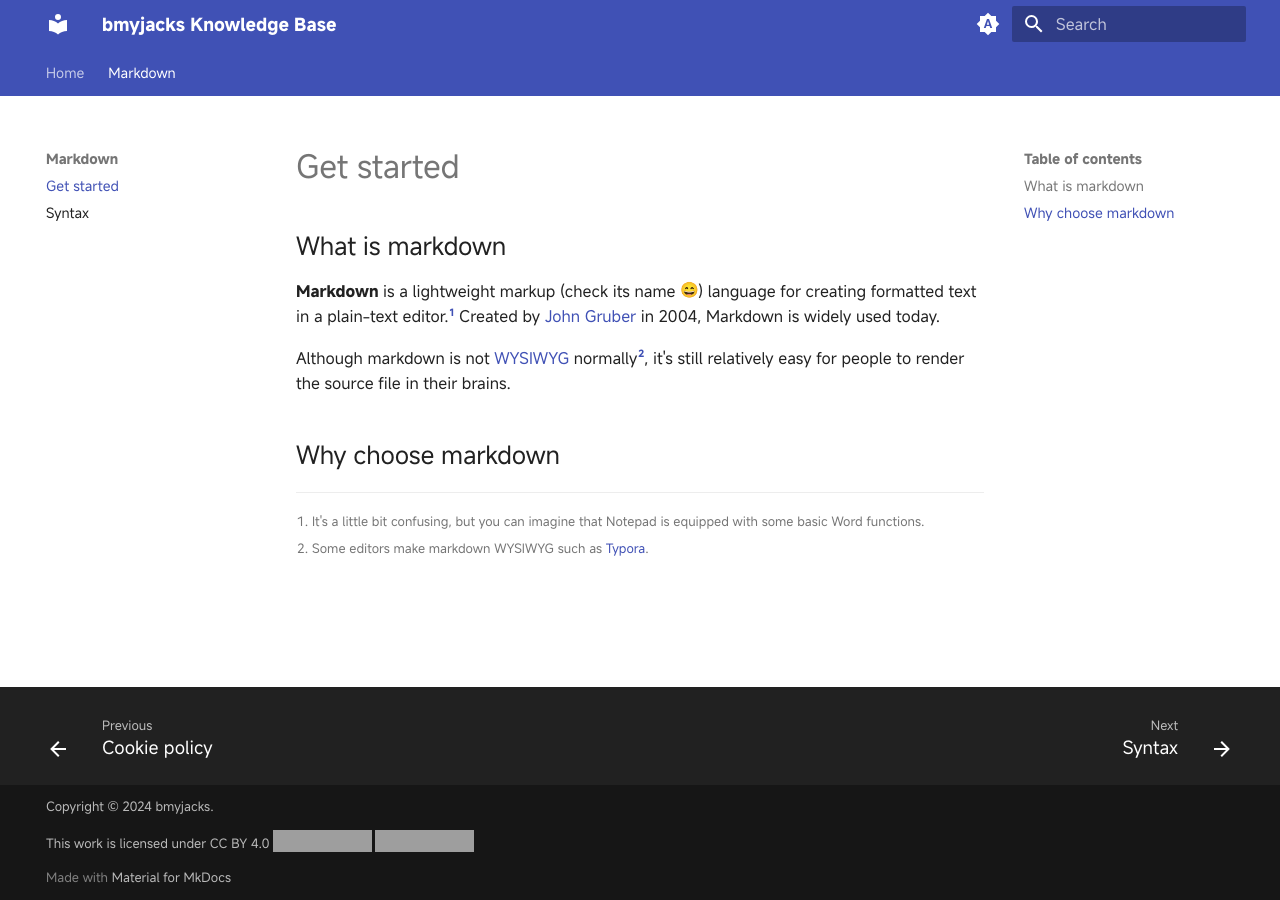
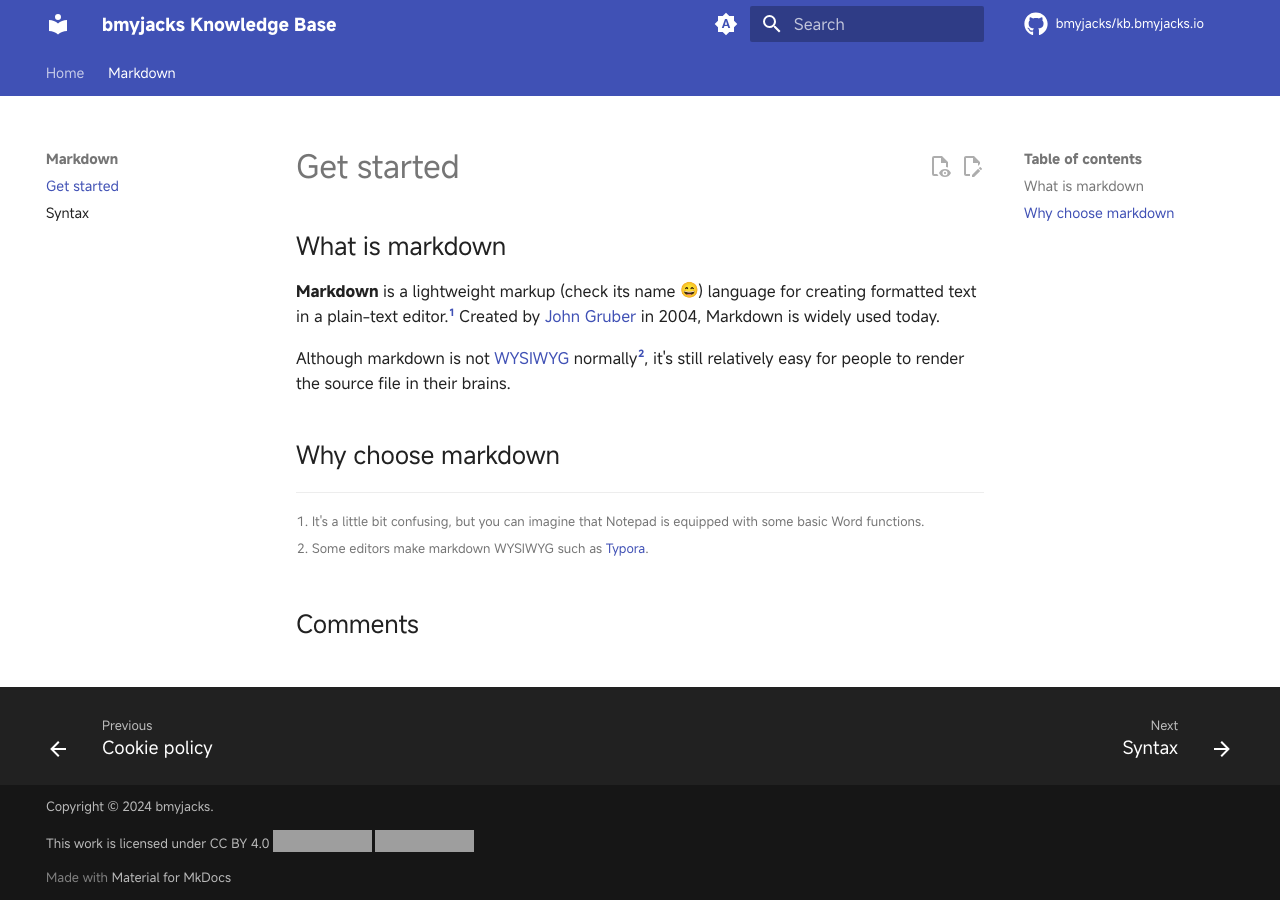
Before and after one commit to bmyjacks/kb.bmyjacks.io, an MkDocs documentation site: the page built from docs/markdown/index.md, in a window 1280 px wide. Built offline with MkDocs 1.6.1 and Material for MkDocs 9.7.7, drawn with Linux system fonts in a browser that asks for light colours; emoji names are drawn with the system emoji font; comment, search, counter and statistics services are not loaded; grey boxes are pictures that could not be loaded.

Commit message:
Add comment system

```diff
--- a/mkdocs.yml
+++ b/mkdocs.yml
@@ -2,12 +2,20 @@ site_name: bmyjacks Knowledge Base
 site_url: https://kb.bmyjacks.io/
 site_description: bmyjacks Knowledge Base
 site_author: bmyjacks
+repo_url: https://github.com/bmyjacks/kb.bmyjacks.io
+repo_name: bmyjacks/kb.bmyjacks.io
+edit_uri: edit/dev/docs/
 
 theme:
   name: material
+  custom_dir: overrides
   font: false
   language: en
+  icon:
+    repo: fontawesome/brands/github
   features:
+    - content.action.edit
+    - content.action.view
     - navigation.tabs
     - navigation.tracking
     - navigation.sections
@@ -48,6 +56,13 @@ extra_javascript:
 
 plugins:
   - search
+  - git-revision-date-localized:
+      enable_creation_date: true
+      type: timeago
+      fallback_to_build_date: true
+  - git-committers:
+      repository: bmyjacks/kb.bmyjacks.io
+      branch: main
 
 copyright: Copyright &copy; 2024 bmyjacks. <p xmlns:cc="http://creativecommons.org/ns#" >This work is licensed under <a href="http://creativecommons.org/licenses/by/4.0/?ref=chooser-v1" target="_blank" rel="license noopener noreferrer" style="display:inline-block;">CC BY 4.0<img style="height:22px!important;margin-left:3px;vertical-align:text-bottom;" src="https://mirrors.creativecommons.org/presskit/icons/cc.svg?ref=chooser-v1"><img style="height:22px!important;margin-left:3px;vertical-align:text-bottom;" src="https://mirrors.creativecommons.org/presskit/icons/by.svg?ref=chooser-v1"></a></p>
 
--- /dev/null
+++ b/overrides/partials/comments.html
@@ -0,0 +1,44 @@
+{% if page.meta.comments %}
+<h2 id="__comments">{{ lang.t("meta.comments") }}</h2>
+<!-- Insert generated snippet here -->
+<script src="https://giscus.app/client.js" data-repo="bmyjacks/kb.bmyjacks.io" data-repo-id="R_kgDOKup_VQ"
+    data-category="Announcements" data-category-id="DIC_kwDOKup_Vc4CcMCx" data-mapping="pathname" data-strict="0"
+    data-reactions-enabled="1" data-emit-metadata="1" data-input-position="bottom" data-theme="preferred_color_scheme"
+    data-lang="en" crossorigin="anonymous" async>
+    </script>
+<!-- Synchronize Giscus theme with palette -->
+<script>
+    var giscus = document.querySelector("script[src*=giscus]")
+
+    // Set palette on initial load
+    var palette = __md_get("__palette")
+    if (palette && typeof palette.color === "object") {
+        var theme = palette.color.scheme === "slate"
+            ? "transparent_dark"
+            : "light"
+
+        // Instruct Giscus to set theme
+        giscus.setAttribute("data-theme", theme)
+    }
+
+    // Register event handlers after documented loaded
+    document.addEventListener("DOMContentLoaded", function () {
+        var ref = document.querySelector("[data-md-component=palette]")
+        ref.addEventListener("change", function () {
+            var palette = __md_get("__palette")
+            if (palette && typeof palette.color === "object") {
+                var theme = palette.color.scheme === "slate"
+                    ? "transparent_dark"
+                    : "light"
+
+                // Instruct Giscus to change theme
+                var frame = document.querySelector(".giscus-frame")
+                frame.contentWindow.postMessage(
+                    { giscus: { setConfig: { theme } } },
+                    "https://giscus.app"
+                )
+            }
+        })
+    })
+</script>
+{% endif %}
--- a/requirements.txt
+++ b/requirements.txt
@@ -1 +1,3 @@
 mkdocs-material==9.5.3
+mkdocs-git-revision-date-localized-plugin==1.2.2
+mkdocs-git-committers-plugin-2==2.2.2
```
Also changed, not shown: docs/markdown/index.md (+4 -0 lines).
